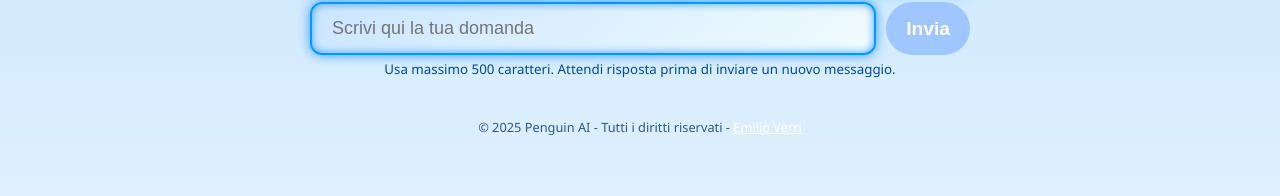
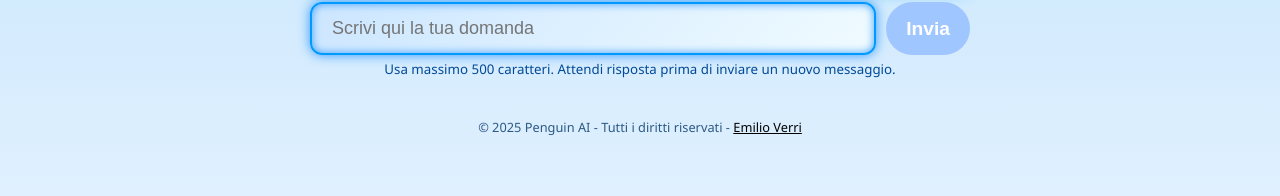
Before and after one commit to EmilioVerri/PenguinAIExtract, a PHP site: page / in a window 1280 px wide. Shown: the part 642-838 px from the top of the page. Run offline with PHP 8.4, Linux system fonts and the light colour scheme.

Commit message:
modifica diritti e sviluppo

```diff
--- a/index.php
+++ b/index.php
@@ -251,7 +251,7 @@ if ($_SERVER['REQUEST_METHOD'] === 'POST') {
 </main>
 
 <footer>
-     &copy; 2025 Penguin AI - Tutti i diritti riservati -&nbsp;<a href="https://emilioverri.altervista.org/" target="_blank" style="color: white;">Emilio Verri</a>
+     &copy; 2025 Penguin AI - Tutti i diritti riservati -&nbsp;<a href="https://emilioverri.altervista.org/" style="color:black" target="_blank" style="color: white;">Emilio Verri</a>
 </footer>
 
 <script>
```
